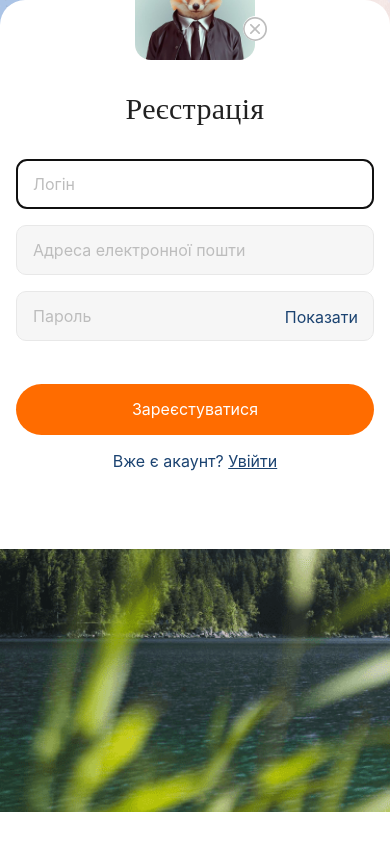
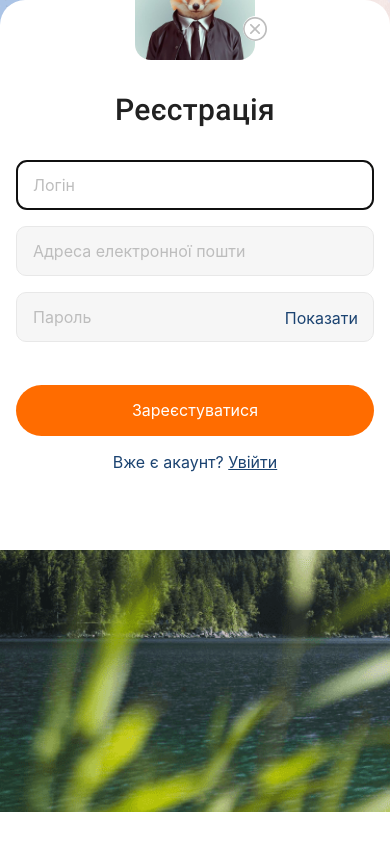
Before and after one commit to IraMira333/AwesomeProject, a React Native app: screen / in a window 390 px wide. Built offline with nearby package versions, Linux system fonts and the light colour scheme.

Commit message:
Update RegistrationScreen.jsx

```diff
--- a/src/Screens/RegistrationScreen.jsx
+++ b/src/Screens/RegistrationScreen.jsx
@@ -220,7 +220,7 @@ const styles = StyleSheet.create({
     letterSpacing: 0.3,
     textAlign: "center",
     color: "#212121",
-    fontFamily: "Roboto-Medium",
+    fontFamily: "RobotoMedium",
     fontWeight: "500",
     marginBottom: 33,
   },
```
